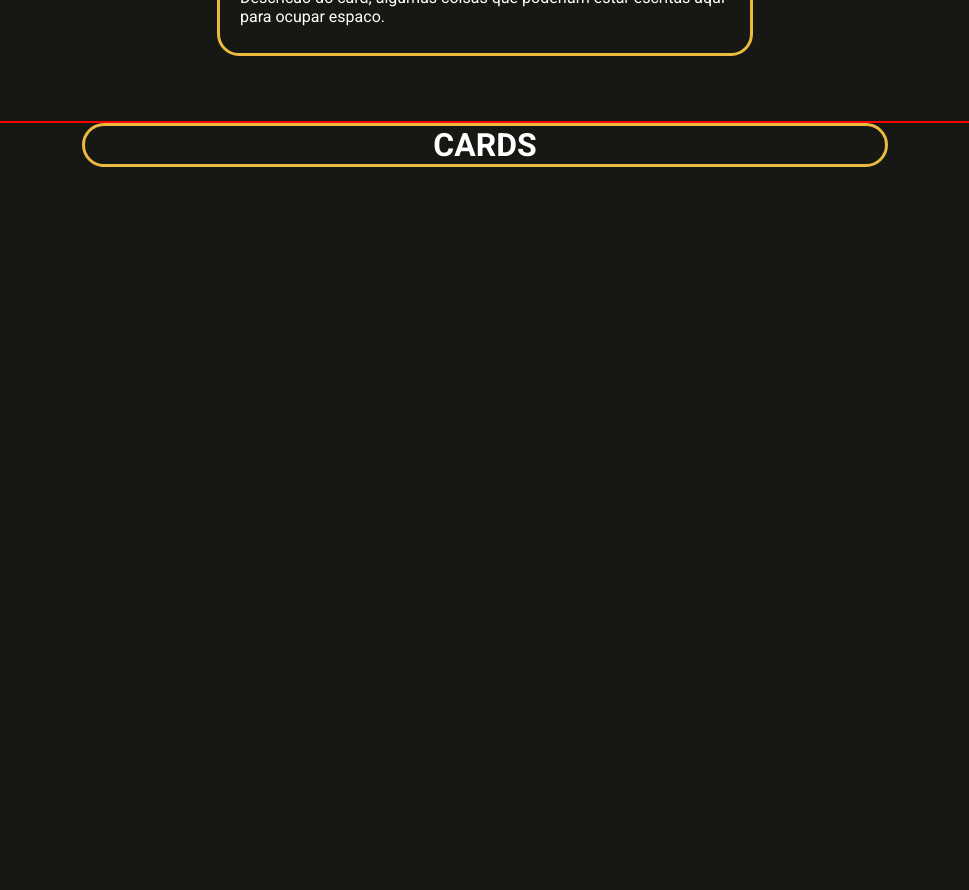
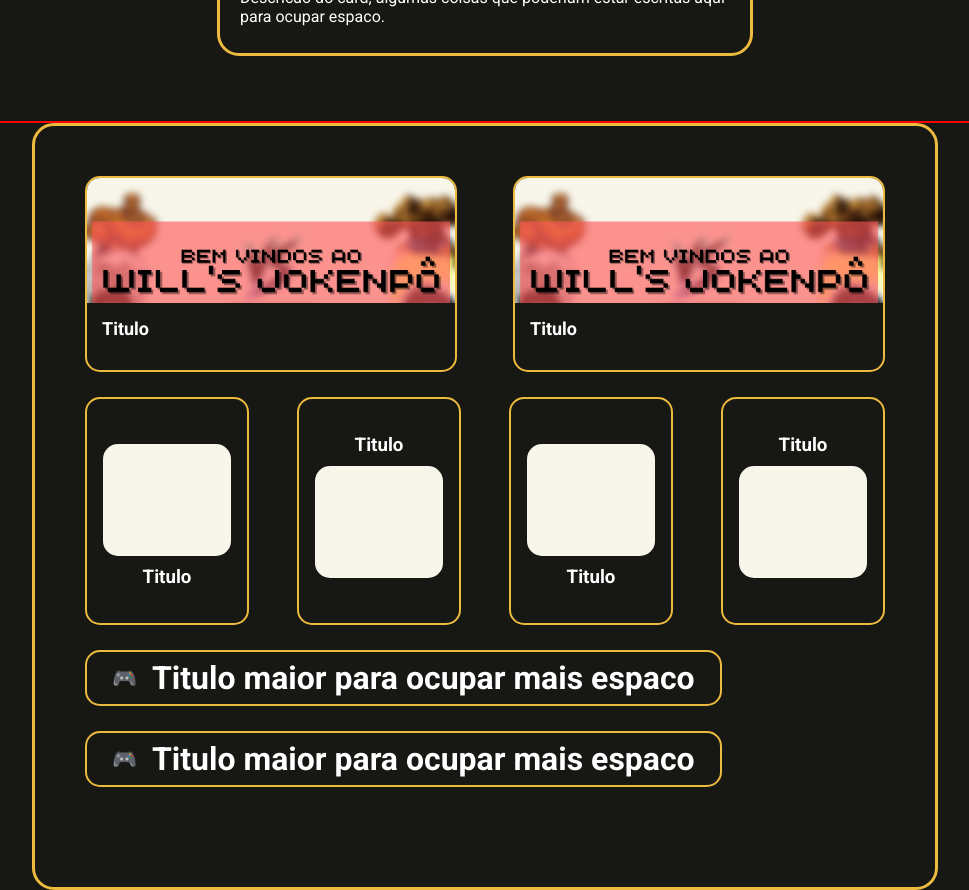
Before and after one commit to NicholasLeao/projeto-dois, a React (Create React App) app: page / in a window 1280 px wide. Shown: the part 380-1270 px from the top of the page, without its empty margins (155-1124 px from the left). Before the commit the page ends 800 px from the top, so only its background shows below. Built offline with nearby package versions, Linux system fonts and the light colour scheme.

Commit message:
basic card implementation

```diff
--- /dev/null
+++ b/src/Pages/Home/card-g.jsx
@@ -0,0 +1,38 @@
+import styled from "styled-components";
+import imgsrc from "../../Assets/Images/3.png";
+
+function CardGrande(props) {
+  return (
+    <S_div>
+      <S_imgDiv>
+        <S_img src={imgsrc} alt="placeholder" />
+      </S_imgDiv>
+      <S_infoDiv>
+        <h2>Titulo</h2>
+      </S_infoDiv>
+    </S_div>
+  );
+}
+export default CardGrande;
+
+const S_div = styled.div`
+  resize: none;
+  width: 23rem;
+  height: 12rem;
+  border: 2px solid #ebba3e;
+  border-radius: 15px;
+  overflow: hidden;
+`;
+
+const S_imgDiv = styled.div`
+  width: inherit;
+  overflow: hidden;
+  height: 65%;
+`;
+const S_img = styled.img`
+  width: inherit;
+`;
+const S_infoDiv = styled.div`
+  padding: 15px;
+  font-size: 12px;
+`;
--- /dev/null
+++ b/src/Pages/Home/card-m.jsx
@@ -0,0 +1,42 @@
+import styled from "styled-components";
+import imgsrc from "../../Assets/Images/3.png";
+
+function CardMedio() {
+  const rng = Math.random() > 0.5;
+  const rng2 = Math.random() > 0.5;
+  return (
+    <S_div>
+      {!rng ? <h3>Titulo</h3> : ""}
+      <S_imgDiv>
+        <S_img src={imgsrc} alt="placeholder" />
+      </S_imgDiv>
+      {rng ? <h3>Titulo</h3> : ""}
+    </S_div>
+  );
+}
+
+export default CardMedio;
+
+const S_div = styled.div`
+  width: 10rem;
+  height: 14rem;
+  border: 2px solid #ebba3e;
+  border-radius: 15px;
+  display: flex;
+  flex-direction: column;
+  align-items: center;
+  justify-content: center;
+`;
+
+const S_imgDiv = styled.div`
+  overflow: hidden;
+  border-radius: 15px;
+  height: 50%;
+  width: 80%;
+  margin: 10px 0;
+  /* object-fit: scale-down; */
+`;
+const S_img = styled.img`
+  /* object-fit: scale-down; */
+  /* object-fit: cover; */
+`;
--- /dev/null
+++ b/src/Pages/Home/card-p.jsx
@@ -0,0 +1,28 @@
+import styled from "styled-components";
+
+function CardPequeno() {
+  const emoji = ["💣", "🎮", "😁", "⛹️‍♂️", "🎲"];
+  return (
+    <S_div>
+      <span style={{ fontSize: "20px" }}>{`${
+        emoji[Math.floor(Math.random() * emoji.length)]
+      }`}</span>
+      <h1>Titulo maior para ocupar mais espaco</h1>
+    </S_div>
+  );
+}
+
+export default CardPequeno;
+
+const S_div = styled.div`
+  width: fit-content;
+  height: 2rem;
+  border: 2px solid #ebba3e;
+  margin-bottom: 25px;
+  border-radius: 15px;
+  padding: 10px 25px;
+  display: flex;
+  align-items: center;
+  justify-content: left;
+  gap: 15px;
+`;
--- a/src/Pages/Home/cards.jsx
+++ b/src/Pages/Home/cards.jsx
@@ -1,11 +1,28 @@
 import styled from "styled-components";
+import CardGrande from "./card-g";
+import CardMedio from "./card-m";
+import CardPequeno from "./card-p";
 
 export function Cards() {
   return (
     <SDiv>
-      <div className="cards">
-        <h1>CARDS</h1>
-      </div>
+      <S_Row>
+        {[1, 2].map((_, idx) => (
+          <CardGrande key={"g" + idx} />
+        ))}
+      </S_Row>
+
+      <S_Row>
+        {[1, 2, 3, 4].map((_, idx) => (
+          <CardMedio key={"m" + idx} />
+        ))}
+      </S_Row>
+
+      <S_Row>
+        {[1, 2].map((_, idx) => (
+          <CardPequeno key={"s" + idx} />
+        ))}
+      </S_Row>
     </SDiv>
   );
 }
@@ -15,12 +32,21 @@ export default Cards;
 // ========== STYLED COMPONENTS ==============================
 const SDiv = styled.div`
   width: 800px;
-  height: auto;
   border: 3px solid #ebba3e;
   border-radius: 22px;
-  overflow: hidden;
+  height: fit-content;
+  padding: 50px;
 
   display: flex;
   flex-direction: column;
   align-items: center;
 `;
+
+const S_Row = styled.div`
+  width: inherit;
+  display: flex;
+  align-items: center;
+  justify-content: space-between;
+  flex-wrap: wrap;
+  margin-bottom: 25px;
+`;
--- a/src/Pages/NewProject/new-project.jsx
+++ b/src/Pages/NewProject/new-project.jsx
@@ -1,49 +1,68 @@
 import styled from "styled-components";
 import ReactMarkdown from "react-markdown";
-import { useState } from "react";
+import { useState, useEffect } from "react";
 import styles from "../../Styles/markdown.module.css";
+import axios from "axios";
 
 export function NewProject() {
   // STATES
   const [isPreview, SetIsPreview] = useState(false);
-  const [projectState, setProjectState] = useState({titulo:"", corpo:"", senha:""});
+  const [projectState, setProjectState] = useState({
+    titulo: "",
+    corpo: "",
+    senha: "",
+  });
   const [submitProjectState, setSubmitProjectState] = useState({});
 
   // EVENT HANDLERS
   const handlePreviewClick = (e) => {
     e.preventDefault();
-    SetIsPreview((s) => !s)
-
-
+    SetIsPreview((s) => !s);
+  };
+  const handleChangeForm = (e) => {
+    setProjectState((prevState) => {
+      return { ...prevState, [e.target.name]: e.target.value };
+    });
+  };
+  const handleClickSubmit = (e) => {
+    e.preventDefault();
+    setSubmitProjectState(projectState);
   };
 
-
-  function handleChangeForm(e) {
-    setProjectState((prevState) => {
-      return {...prevState, [e.target.name]: e.target.value}
-    })
-  }
-
-  function handleClickSubmit(e) {
-    e.preventDefault();
-    setSubmitProjectState(projectState);
-    console.log(submitProjectState);
-  }
+  // SIDE EFFECT
+  useEffect(() => {
+    if (!submitProjectState) return;
+    (async () => {
+      try {
+        await axios.post(
+          "https://ironrest.herokuapp.com/projetodoiswillnick",
+          submitProjectState
+        );
+      } catch (err) {}
+    })();
+  }, [submitProjectState]);
 
   // STYLES
-  const markdownBg = `${isPreview ? "#ebba3e" : "#171714"}`;
-  const previewBg = `${!isPreview ? "#ebba3e" : "#171714"}`;
-  const markdownColor = `${!isPreview ? "#ebba3e" : "#171714"}`;
-  const previewColor = `${isPreview ? "#ebba3e" : "#171714"}`;
+  const pCol = "#ebba3e";
+  const sCol = "#171714";
+  const markdownBg = `${isPreview ? pCol : sCol}`;
+  const previewBg = `${!isPreview ? pCol : sCol}`;
+  const markdownColor = `${!isPreview ? pCol : sCol}`;
+  const previewColor = `${isPreview ? pCol : sCol}`;
 
   // ===== JSX ========================================
 
   return (
-    <form >
+    <form>
       <S_Div>
         <S_tituloDiv>
           <h1>Título</h1>
-        <S_input onChange={handleChangeForm} name="titulo" type="text" placeholder="Insira o nome aqui"></S_input>
+          <S_input
+            onChange={handleChangeForm}
+            name="titulo"
+            type="text"
+            placeholder="Insira o nome aqui"
+          ></S_input>
         </S_tituloDiv>
         <S_Hud>
           <h1>Editor</h1>
@@ -67,13 +86,24 @@ export function NewProject() {
           </S_btnSpan>
         </S_Hud>
         {isPreview ? (
-        <S_textarea onChange={handleChangeForm} name="corpo" value={projectState.corpo} />
+          <S_textarea
+            onChange={handleChangeForm}
+            name="corpo"
+            value={projectState.corpo}
+          />
         ) : (
-        <ReactMarkdown className={styles.markdown}>{projectState.corpo}</ReactMarkdown>
+          <ReactMarkdown className={styles.markdown}>
+            {projectState.corpo}
+          </ReactMarkdown>
         )}
         <S_Hud>
-        <S_input onChange={handleChangeForm} name="senha" type="password" placeholder="Senha"></S_input>
-        <button onClick={handleClickSubmit}>CONFIRMAR</button>
+          <S_input
+            onChange={handleChangeForm}
+            name="senha"
+            type="password"
+            placeholder="Senha"
+          ></S_input>
+          <S_SubmitBtn onClick={handleClickSubmit}>CONFIRMAR</S_SubmitBtn>
         </S_Hud>
       </S_Div>
     </form>
@@ -96,12 +126,14 @@ const S_Div = styled.div`
 `;
 
 const S_Hud = styled.div`
+  padding: 0;
   width: 100%;
   display: flex;
   flex-direction: row;
   align-items: center;
   justify-content: space-between;
   margin-bottom: 20px;
+  margin-top: 20px;
 `;
 
 const S_btnSpan = styled.span`
@@ -117,6 +149,18 @@ const S_btn = styled.button`
   background-color: rgba(1, 1, 1, 0);
 `;
 
+const S_SubmitBtn = styled.button`
+  padding: 5px 20px;
+  color: #ebba3e;
+  border: 2px solid #ebba3e;
+  background-color: rgba(1, 1, 1, 0);
+  height: 100%;
+  margin-left: 25px;
+  cursor: pointer;
+  padding: 10px 30px;
+  border-radius: 8px;
+`;
+
 const S_textarea = styled.textarea`
   resize: none;
   border: 1px solid rgba(255, 255, 255, 0.1);
@@ -129,9 +173,9 @@ const S_textarea = styled.textarea`
 const S_input = styled.input`
   border: 1px solid rgba(255, 255, 255, 0.1);
   background-color: #171714;
-  width: 98%;
-  padding: 10px;
-  margin-top: 5px;
+  max-width: inherit;
+  padding: 10px 0 10px 10px;
+  margin-top: 10px;
 `;
 
 const S_tituloDiv = styled.div`
@@ -140,4 +184,4 @@ const S_tituloDiv = styled.div`
   flex-direction: column;
   margin-bottom: 20px;
   text-align: left;
-`
+`;
```
Lines whose indentation alone changed are shown as unchanged.
